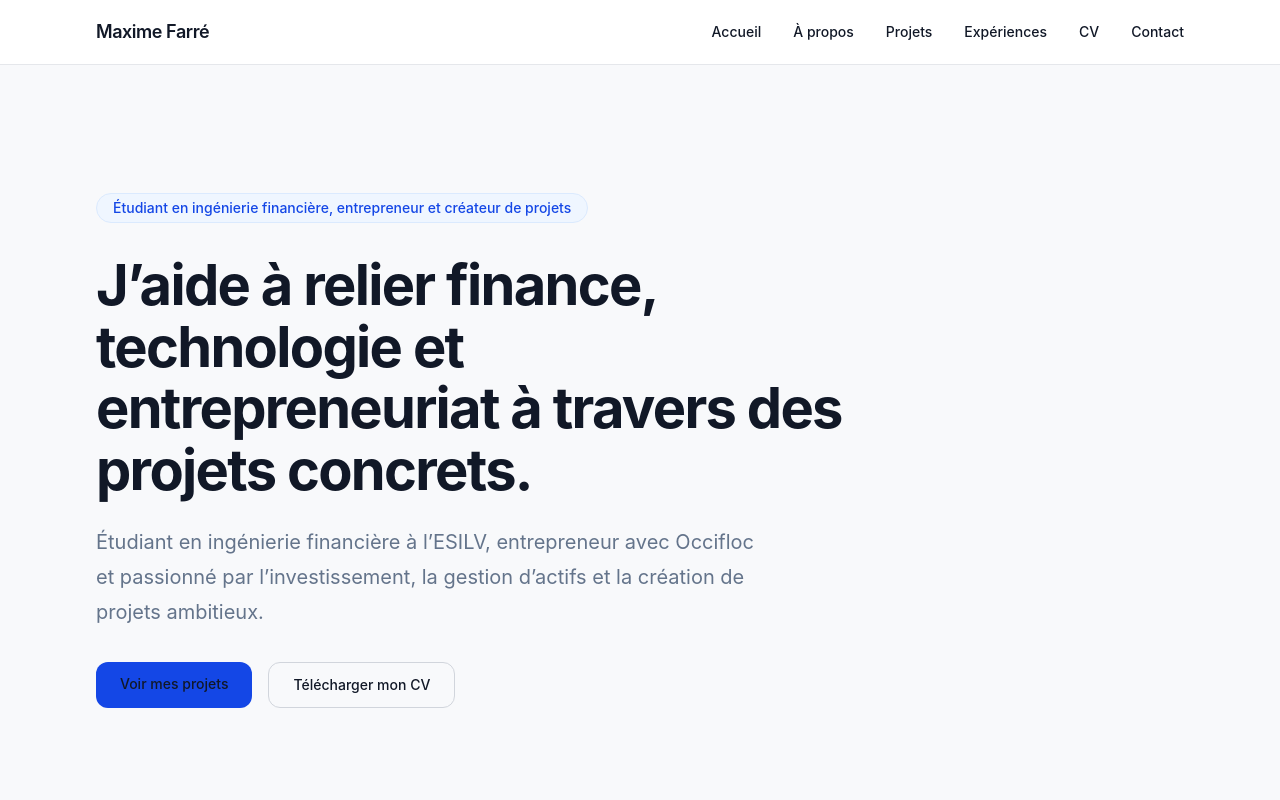
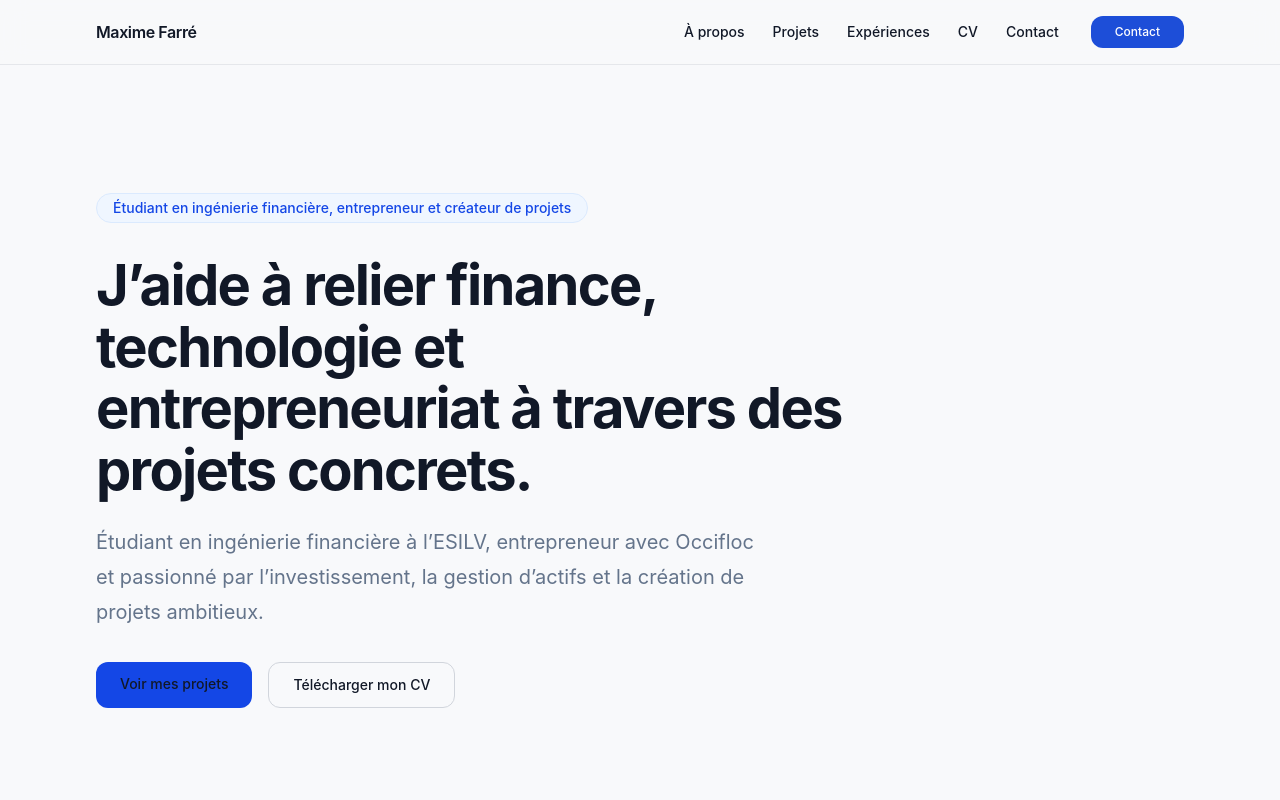
Before and after one commit to MaximeFARRE/Site_stage, a Next.js app: page / in a window 1280 px wide. Shown: the top 800 px of the page. Built offline with nearby package versions, Linux system fonts and the light colour scheme.

Commit message:
feat: redesign navbar

```diff
--- a/src/components/layout/navbar.tsx
+++ b/src/components/layout/navbar.tsx
@@ -1,31 +1,52 @@
+"use client";
+
 import Link from "next/link";
+import { usePathname } from "next/navigation";
 
 import Container from "./container";
 import { navigation } from "@/data/navigation";
 import { personalInfo } from "@/data/personal-info";
 
 export default function Navbar() {
+  const pathname = usePathname();
+
   return (
-    <header className="border-b border-gray-200 bg-white/90 backdrop-blur">
-      <Container className="flex h-16 items-center justify-between">
+    <header className="sticky top-0 z-50 border-b border-[var(--border)] bg-[var(--background)]/80 backdrop-blur-md">
+      <Container>
+        <div className="flex h-16 items-center justify-between">
           <Link
             href="/"
-          className="text-lg font-semibold tracking-tight text-gray-900"
+            className="text-base font-semibold tracking-tight text-[var(--foreground)] transition hover:opacity-70"
           >
             {personalInfo.fullName}
           </Link>
 
-        <nav className="hidden items-center gap-8 md:flex">
-          {navigation.map((item) => (
+          <nav className="flex items-center gap-1">
+            {navigation.filter((item) => item.href !== "/").map((item) => {
+              const active = pathname === item.href;
+              return (
                 <Link
                   key={item.href}
                   href={item.href}
-              className="text-sm font-medium text-gray-600 transition hover:text-blue-700"
+                  className={`rounded-lg px-3 py-1.5 text-sm font-medium transition ${
+                    active
+                      ? "bg-[var(--secondary)] text-[var(--foreground)]"
+                      : "text-[var(--muted)] hover:bg-[var(--secondary)] hover:text-[var(--foreground)]"
+                  }`}
                 >
                   {item.label}
                 </Link>
-          ))}
+              );
+            })}
+
+            <Link
+              href="/contact"
+              className="button-primary ml-4 !py-2 !text-xs"
+            >
+              Contact
+            </Link>
           </nav>
+        </div>
       </Container>
     </header>
   );
```
Lines whose indentation alone changed are shown as unchanged.
